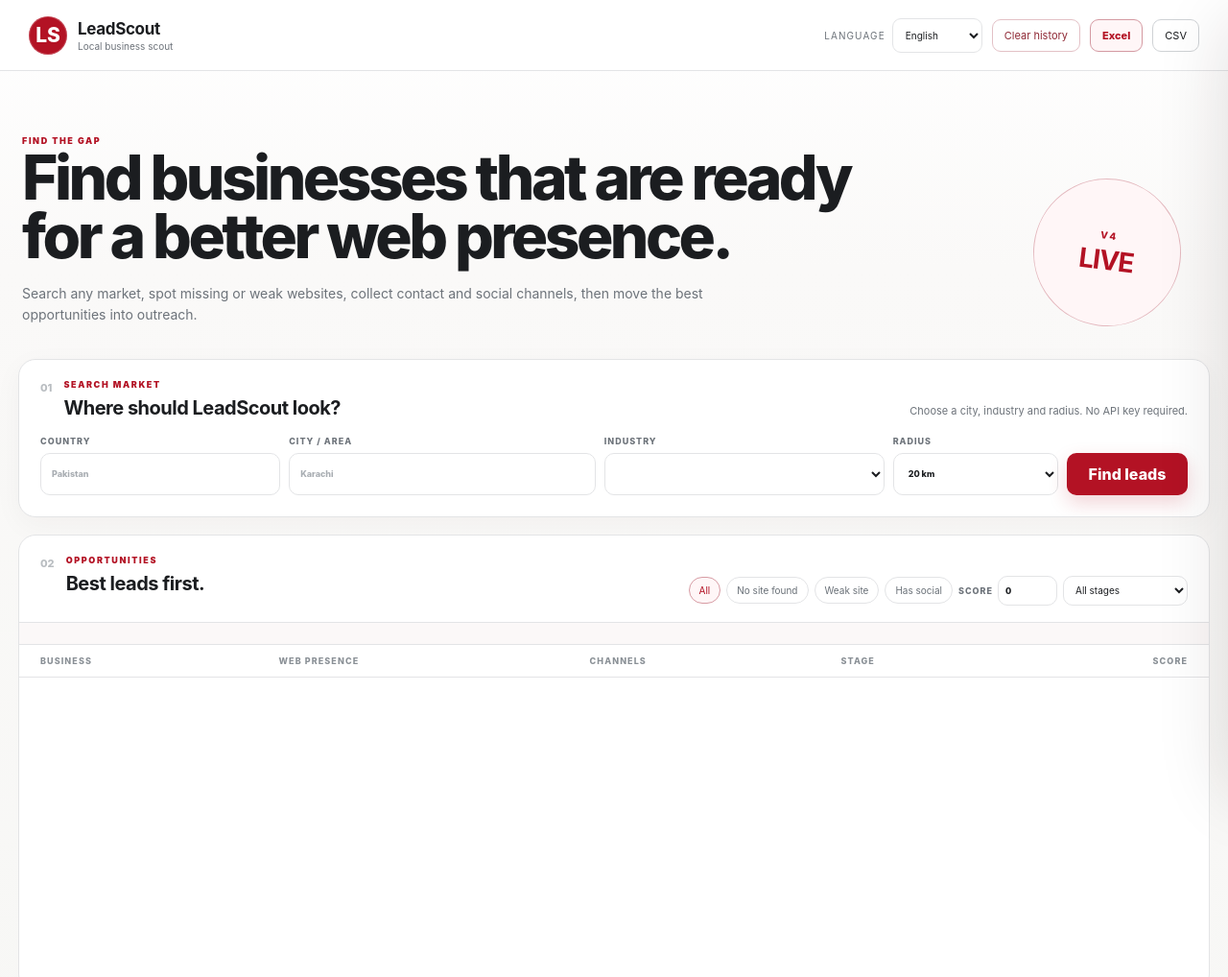
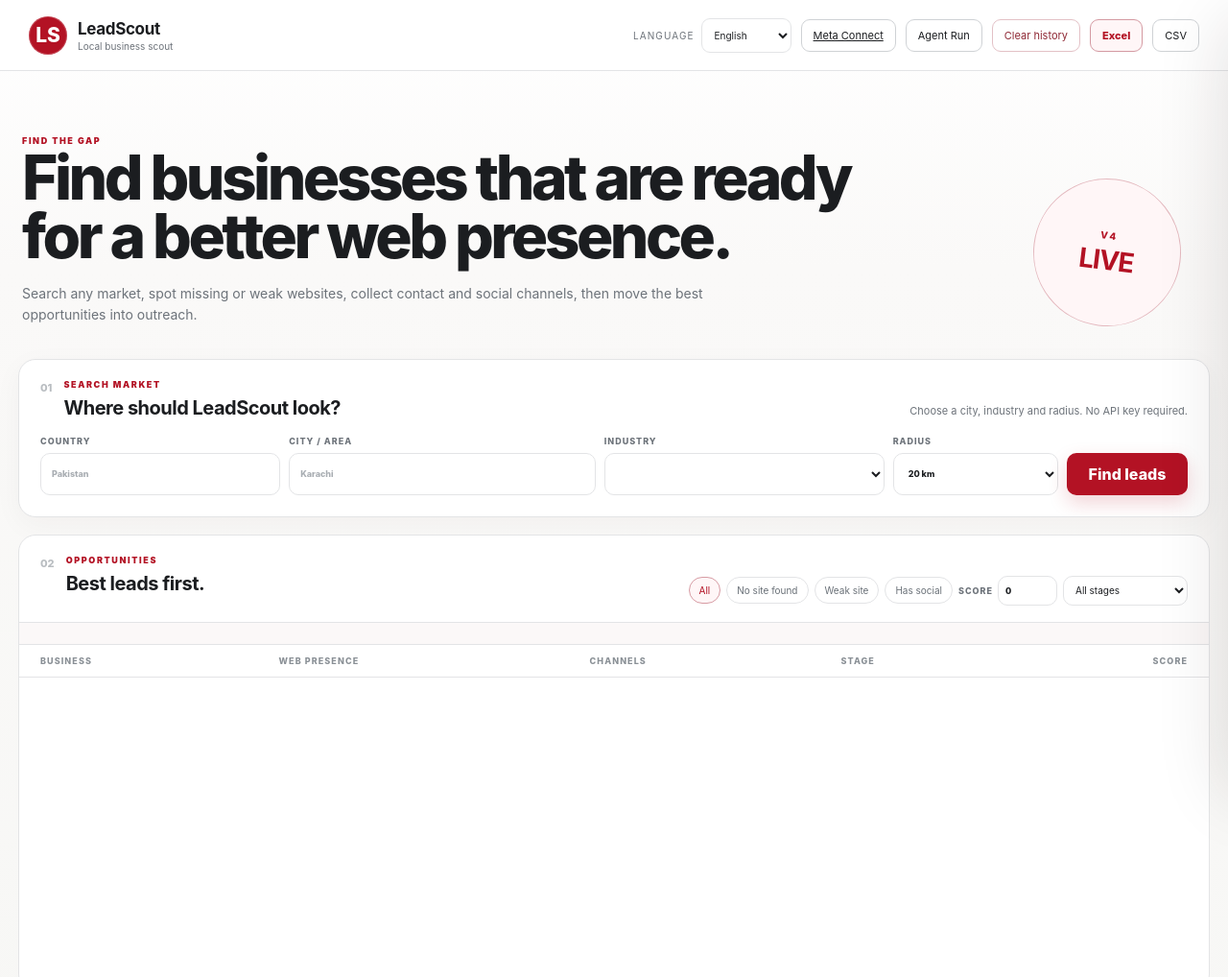
Before and after one commit to ali-ulu/lead, a website: page static/index.html in a window 1280 px wide. Shown: the top 1018 px of the page at 96% size. Drawn offline with Linux system fonts and the light colour scheme; no server answers.

Commit message:
feat(v5): add Meta and agent controls to UI

```diff
--- a/static/index.html
+++ b/static/index.html
@@ -30,6 +30,8 @@
           <option value="sd">سنڌي</option>
         </select>
       </label>
+      <a id="metaConnect" class="outline-btn" href="/api/v1/oauth/meta/start">Meta Connect</a>
+      <button id="agentRun" class="outline-btn">Agent Run</button>
       <button id="clearHistory" class="outline-btn danger-outline" data-i18n="clearHistory">Clear history</button>
       <button id="exportXlsx" class="outline-btn export-primary" data-i18n="exportXlsx">Excel</button>
       <button id="exportCsv" class="outline-btn" data-i18n="exportCsv">CSV</button>
```
